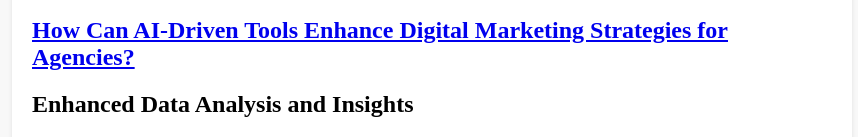
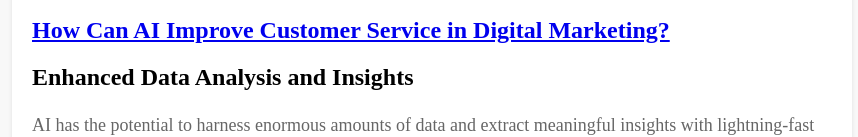
Before and after one commit to alexpaynesays/rebootdigit, a plain HTML site: page index.html in a window 1280 px wide. Shown: the part 604-741 px from the top of the page, without its empty margins (208-1066 px from the left). Drawn offline with Linux system fonts and the light colour scheme.

Commit message:
Update index.html

```diff
--- a/index.html
+++ b/index.html
@@ -57,7 +57,7 @@
 
         <img src="https://i.ibb.co/6rJbGsT/digit-reboot-1-5.jpg" alt="digital-marketing-agency.jpg">
 
-	    <h2> <a href="https://rebootdigit.vercel.app/"> How Can AI-Driven Tools Enhance Digital Marketing Strategies for Agencies?</a></h2>
+	    <h2> <a href="https://peter-kent.gitbook.io/digitreboot"> How Can AI Improve Customer Service in Digital Marketing?</a></h2>
 
 <h2>Enhanced Data Analysis and Insights</h2>
 
```
